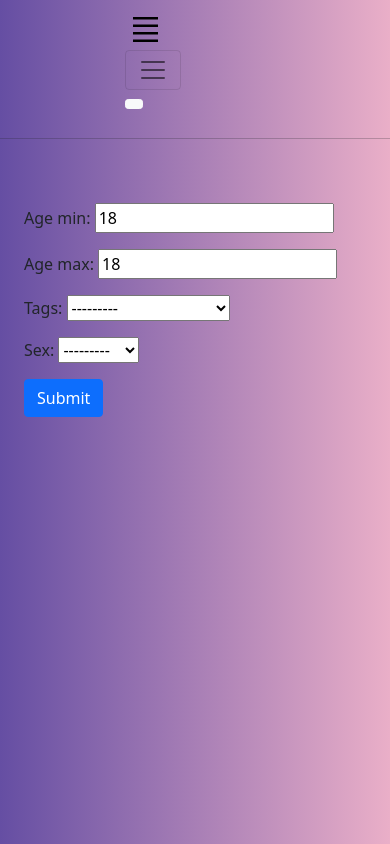
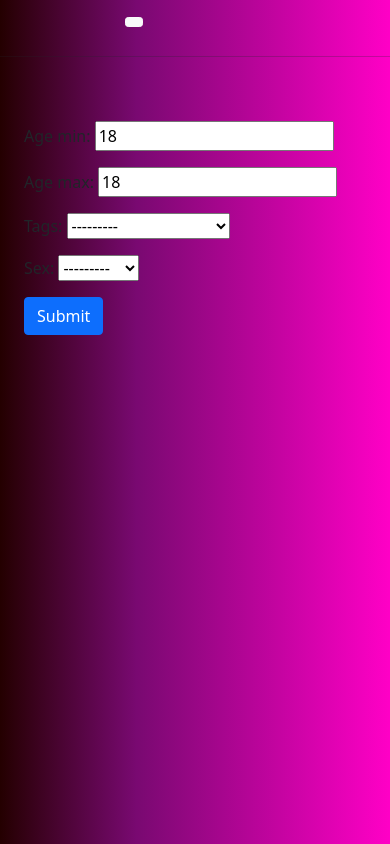
Before and after one commit to mateusz-sliwinski/LoveApp, a Django app: page /preferences/ in a window 390 px wide. Run offline with Django 3.2, Linux system fonts and the light colour scheme; the visitor is signed in with stand-in values (Sample User, id 1).

Commit message:
add overflow hidden and fix gradient

```diff
--- a/static/css/profile.css
+++ b/static/css/profile.css
@@ -3,10 +3,10 @@
 }
 
 body {
-    background: #654ea3;
-    background: -webkit-linear-gradient(to right, #654ea3, #eaafc8);
-    background: linear-gradient(to right, #654ea3, #eaafc8);
     min-height: 100vh;
+    overflow: hidden;
+    background: rgb(36,0,0);
+    background: linear-gradient(90deg, rgba(36,0,0,1) 0%, rgba(121,9,113,1) 35%, rgba(255,0,198,1) 100%);
 }
 
 .image-star{
--- a/templates/navbar.html
+++ b/templates/navbar.html
@@ -5,24 +5,6 @@
   <nav class="navbar navbar-expand-lg navbar-light justify-content-lg-between justify-content-md-inherit">
 
     <div class="align-items-start">
-
-      <a href="#aside-main"
-         class="btn-sidebar-toggle h-100 d-inline-block d-lg-none justify-content-center align-items-center p-2">
-            <span class="group-icon">
-                <i>
-                    <svg width="25" viewBox="0 0 20 20">
-                        <path d="M 19.9876 1.998 L -0.0108 1.998 L -0.0108 -0.0019 L 19.9876 -0.0019 L 19.9876 1.998 Z"></path>
-                        <path d="M 19.9876 7.9979 L -0.0108 7.9979 L -0.0108 5.9979 L 19.9876 5.9979 L 19.9876 7.9979 Z"></path>
-                        <path d="M 19.9876 13.9977 L -0.0108 13.9977 L -0.0108 11.9978 L 19.9876 11.9978 L 19.9876 13.9977 Z"></path>
-                        <path d="M 19.9876 19.9976 L -0.0108 19.9976 L -0.0108 17.9976 L 19.9876 17.9976 L 19.9876 19.9976 Z"></path>
-                    </svg>
-                </i>
-            </span>
-      </a>
-      <button class="navbar-toggler" type="button" data-bs-toggle="collapse" data-bs-target="#navbarSupportedContent"
-              aria-controls="navbarSupportedContent" aria-expanded="false" aria-label="Toggle navigation">
-        <span class="navbar-toggler-icon"></span>
-      </button>
 
       {% if user.is_authenticated %}
         <li class="list-inline-item ml--6 mr--6 ">
--- a/templates/preferences.html
+++ b/templates/preferences.html
@@ -7,13 +7,6 @@
     <form method="POST">
       {% csrf_token %}
       {{ form.as_p }}
-      {% for value, text in form.providers.field.choices %}
-        <div class="ui slider checkbox">
-          <input id="id_providers_{{ forloop.counter0 }}" name="{{ form.providers.name }}" type="checkbox"
-                 value="{{ value }}"{% if value in checked_providers %} checked="checked"{% endif %}>
-          <label>{{ text }}</label>
-        </div>
-      {% endfor %}
       <button type="submit" class="btn btn-primary">Submit</button>
     </form>
     <div class="row mb-2 posts">
```
